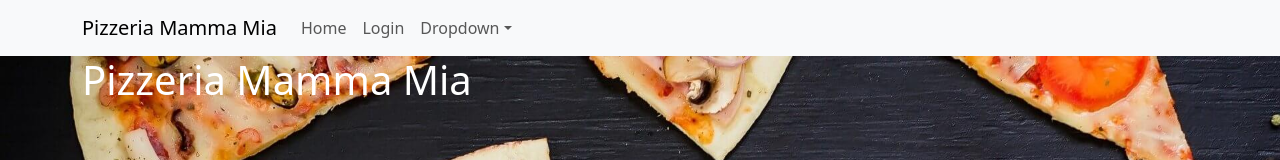
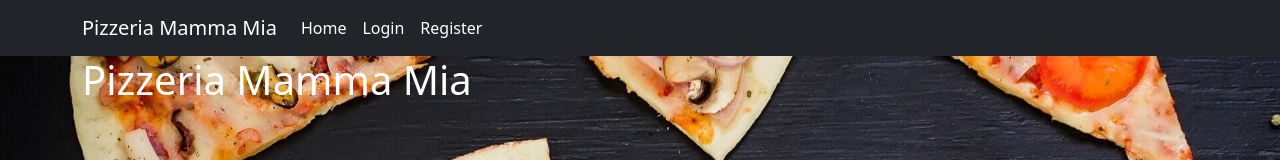
Before and after one commit to olomonagas/react_pizzeriaMammaMia, a React (Vite) app: page / in a window 1280 px wide. Shown: the top 160 px of the page. Built offline with nearby package versions, Linux system fonts and the light colour scheme.

Commit message:
primera mejora

```diff
--- a/package.json
+++ b/package.json
@@ -10,6 +10,9 @@
     "preview": "vite preview"
   },
   "dependencies": {
+    "@fortawesome/fontawesome-svg-core": "^7.1.0",
+    "@fortawesome/free-solid-svg-icons": "^7.1.0",
+    "@fortawesome/react-fontawesome": "^3.1.0",
     "bootstrap": "^5.3.8",
     "react": "^19.1.1",
     "react-bootstrap": "^2.10.10",
--- a/src/Components/NavBarComponent/NavBar.jsx
+++ b/src/Components/NavBarComponent/NavBar.jsx
@@ -2,32 +2,25 @@ import Container from 'react-bootstrap/Container';
 import Nav from 'react-bootstrap/Nav';
 import Navbar from 'react-bootstrap/Navbar';
 import NavDropdown from 'react-bootstrap/NavDropdown';
+import { FontAwesomeIcon } from '@fortawesome/react-fontawesome';
+import {  } from '@fortawesome/free-solid-svg-icons';
 
 function NavBar() {
   return (
-    <Navbar expand="lg" className="bg-body-tertiary">
+    <Navbar expand="lg" className="text-white bg-dark">
       <Container>
-        <Navbar.Brand href="#home">Pizzeria Mamma Mia</Navbar.Brand>
-        <Navbar.Toggle aria-controls="basic-navbar-nav" />
+        <Navbar.Brand href="#home" className='text-white'>Pizzeria Mamma Mia</Navbar.Brand>
+        <Navbar.Toggle aria-controls="basic-navbar-nav" className='text-white' />
         <Navbar.Collapse id="basic-navbar-nav">
           <Nav className="me-auto">
-            <Nav.Link href="#home">Home</Nav.Link>
-            <Nav.Link href="#link">Login</Nav.Link>
-            <NavDropdown title="Dropdown" id="basic-nav-dropdown">
-              <NavDropdown.Item href="#action/3.1">Action</NavDropdown.Item>
-              <NavDropdown.Item href="#action/3.2">
-                Another action
-              </NavDropdown.Item>
-              <NavDropdown.Item href="#action/3.3">Something</NavDropdown.Item>
-              <NavDropdown.Divider />
-              <NavDropdown.Item href="#action/3.4">
-                Separated link
-              </NavDropdown.Item>
-            </NavDropdown>
+            <Nav.Link href="#home" className='text-white'>Home</Nav.Link>
+            <Nav.Link href="#link" className='text-white'>Login</Nav.Link>
+            <Nav.Link href="#link" className='text-white'>Register</Nav.Link>
           </Nav>
         </Navbar.Collapse>
       </Container>
     </Navbar>
+
   );
 }
 
@@ -60,3 +53,16 @@ export default NavBar;
     // </div>
 //   </nav> */}
     // )}
+
+    <NavDropdown title="Dropdown" id="basic-nav-dropdown">
+              <NavDropdown.Item href="#action/3.1">Action</NavDropdown.Item>
+              <NavDropdown.Item href="#action/3.2">Another action</NavDropdown.Item>
+              <NavDropdown.Item href="#action/3.3" className='text-white'>Something</NavDropdown.Item>
+              <NavDropdown.Divider />
+              <NavDropdown.Item href="#action/3.4">
+                Separated link
+              </NavDropdown.Item>
+            </NavDropdown>
+
+//  <FontAwesomeIcon icon={byPrefixAndName.fat['lock']} />
+/* <FontAwesomeIcon icon={byPrefixAndName.fat['lock-open']} />*/
```
Also changed, not shown: src/App.css (line endings or trailing spaces), 1 other file (tests, documents, lock files or other folders).
